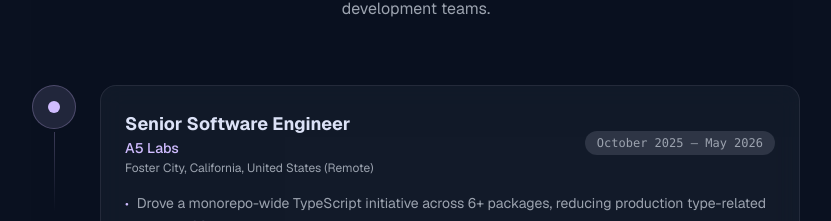
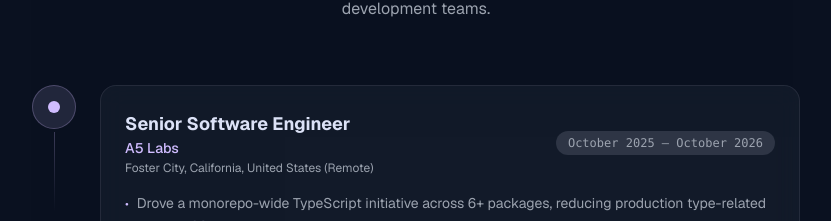
Before and after one commit to sohail-shrestha/portfolio, a Next.js app: page / in a window 1280 px wide. Shown: the part 1896-2117 px from the top of the page, without its empty margins (224-1055 px from the left). Built offline with nearby package versions, Linux system fonts and the light colour scheme.

Commit message:
chore: update cv and experience

```diff
--- a/src/app/_components/Experience.tsx
+++ b/src/app/_components/Experience.tsx
@@ -339,7 +339,7 @@ const Experience = () => {
           className='text-center mt-10'
         >
           <motion.a
-            href='/Sohail_Shrestha_CV.pdf'
+            href='/Sohail_CV.pdf'
             target='_blank'
             rel='noopener noreferrer'
             whileHover={{ y: -2 }}
--- a/src/data/portfolio.ts
+++ b/src/data/portfolio.ts
@@ -149,7 +149,7 @@ export const experiences: Experience[] = [
     company: 'A5 Labs',
     location: 'Foster City, California, United States (Remote)',
     startDate: 'October 2025',
-    endDate: 'May 2026',
+    endDate: 'October 2026',
     description: [
       'Drove a monorepo-wide TypeScript initiative across 6+ packages, reducing production type-related bugs by 98%.',
       'Delivered a zero-maintenance translation solution in 30 minutes, opening China market and saving weeks of cross-team work.',
@@ -403,7 +403,7 @@ export const aboutMe = {
   email: 'sohailshrestha2@gmail.com',
   github: 'https://github.com/sohail-shrestha',
   linkedin: 'https://www.linkedin.com/in/sohail-shrestha-84a04a143/',
-  resume: '/Sohail_Shrestha_CV.pdf',
+  resume: '/Sohail_CV.pdf',
   getEmailLink() {
     const encodedSubject = encodeURIComponent(emailTemplate.subject);
     const encodedBody = encodeURIComponent(emailTemplate.body);
```
Also changed, not shown: 2 other files (tests, documents, lock files or other folders).
